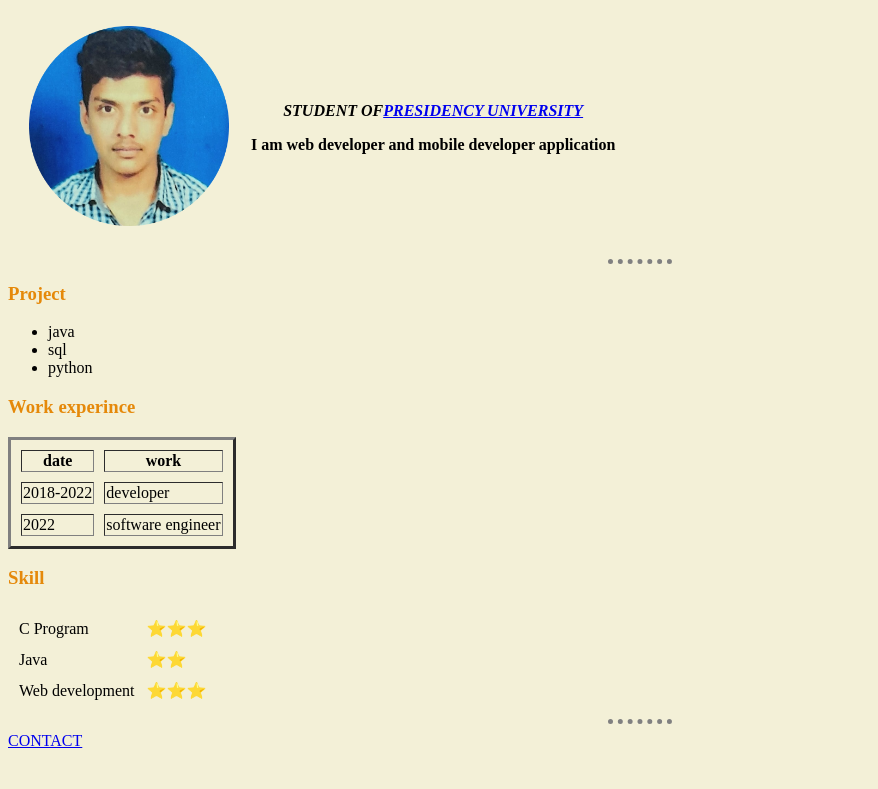
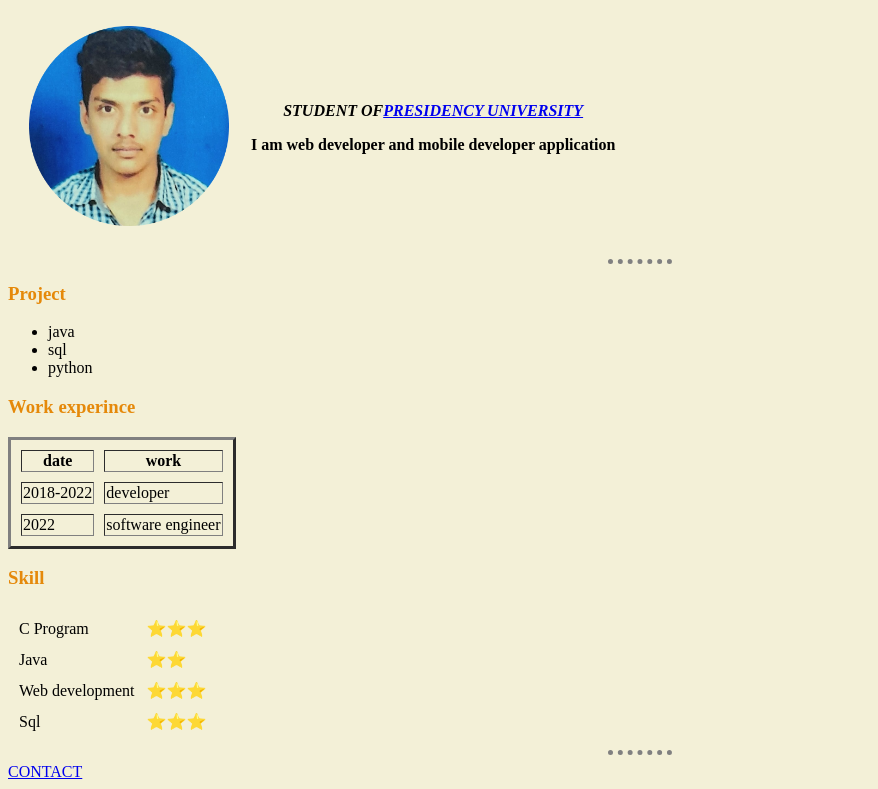
Before and after one commit to tmdfaizan/cv, a plain HTML site: page index.html in a window 1280 px wide. Shown: the part 101-890 px from the top of the page, without its empty margins (0-878 px from the left). Before the commit the page ends 859 px from the top, so only its background shows below. Drawn offline with Linux system fonts and the light colour scheme.

Commit message:
Update index.html

```diff
--- a/index.html
+++ b/index.html
@@ -61,6 +61,10 @@
       <td>Web development</td>
       <td>⭐⭐⭐</td>
     </tr>
+    <tr>
+      <td>Sql</td>
+      <td>⭐⭐⭐</td>
+    </tr>
   </table>
   <hr>
   <a href="contact.html">CONTACT</a>
```
